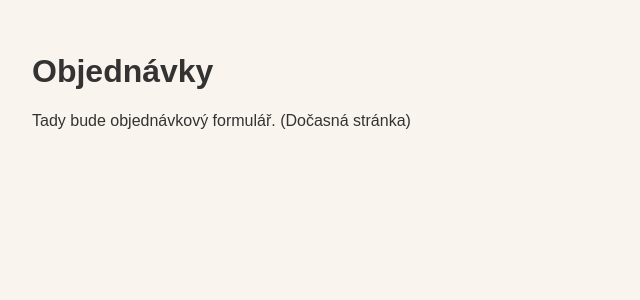
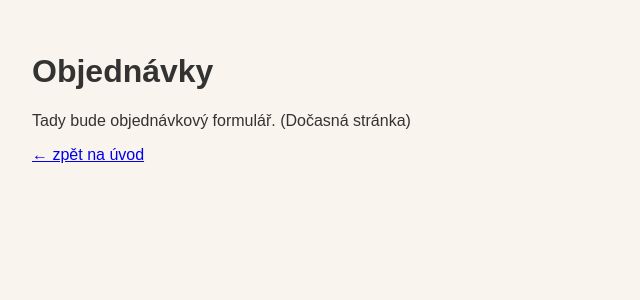
Before and after one commit to ludvikroman7/objednavkovy-web, a Next.js app: page /order in a window 1280 px wide. Shown: the top 300 px of the page, without its empty margins (0-640 px from the left). Built offline with nearby package versions, Linux system fonts and the light colour scheme.

Commit message:
Update page.tsx

```diff
--- a/src/app/order/page.tsx
+++ b/src/app/order/page.tsx
@@ -1,8 +1,11 @@
+export const metadata = { title: "Objednávky" };
+
 export default function OrderPage() {
   return (
     <main style={{ padding: "24px", fontFamily: "sans-serif" }}>
       <h1>Objednávky</h1>
       <p>Tady bude objednávkový formulář. (Dočasná stránka)</p>
+      <p><a href="/">← zpět na úvod</a></p>
     </main>
   );
 }
```
